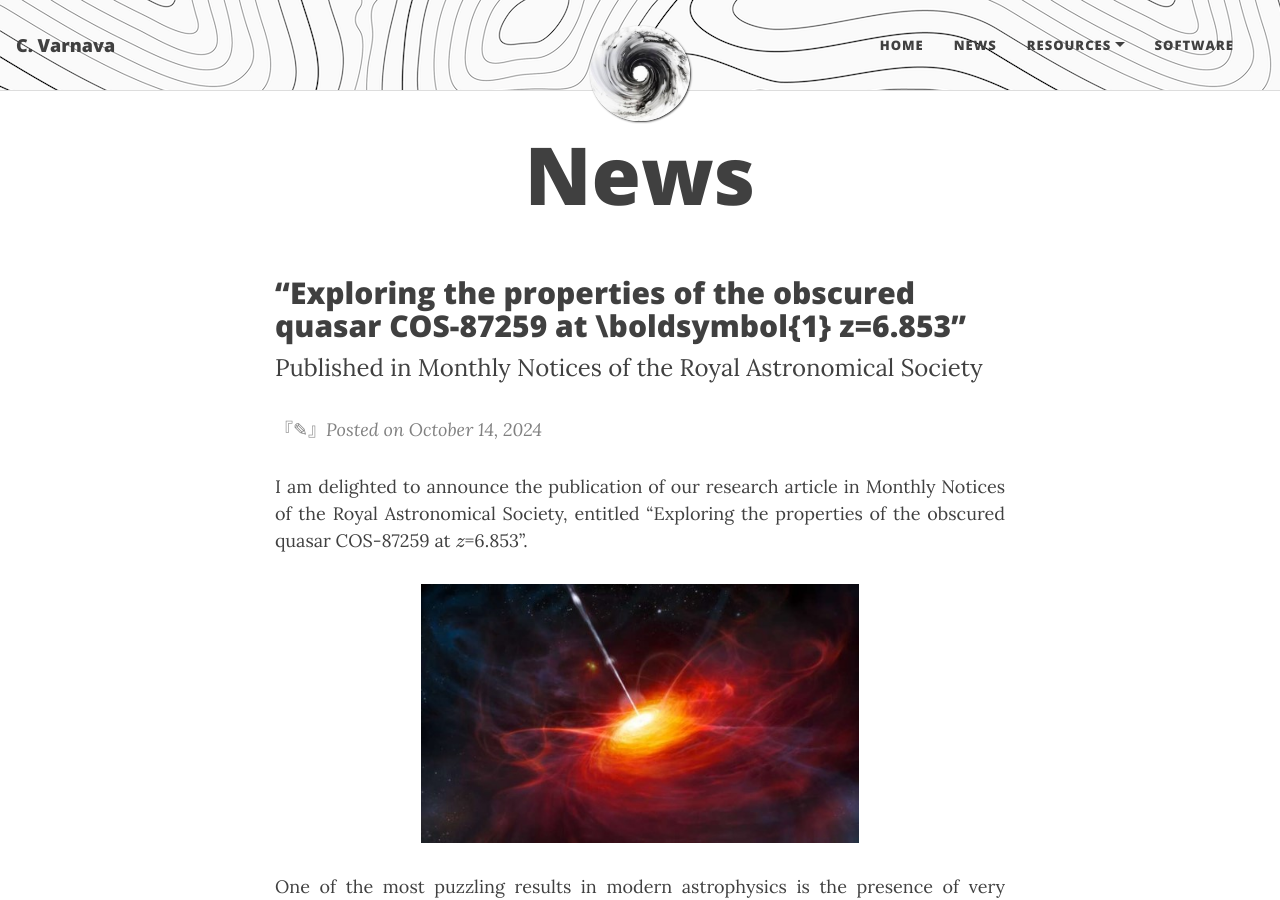
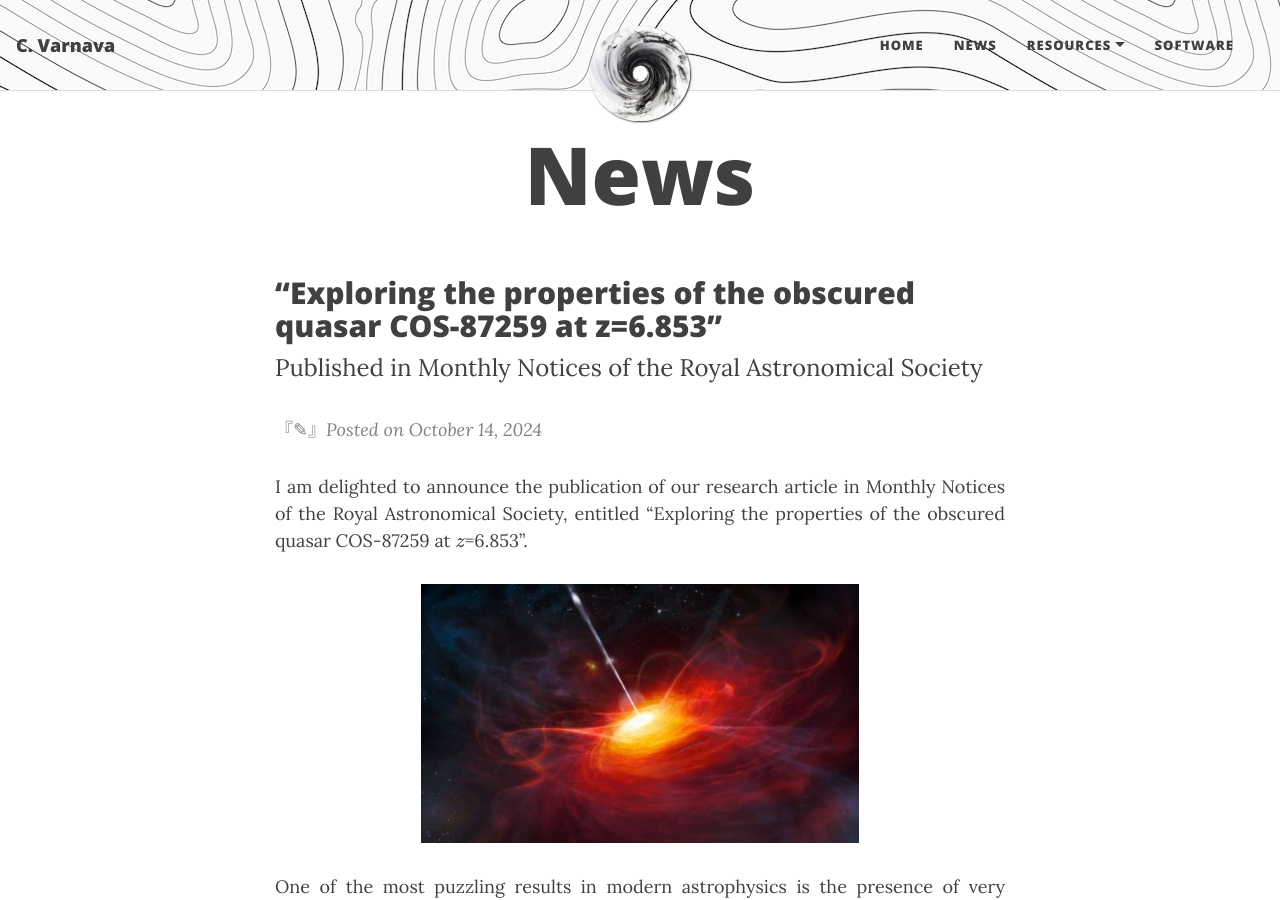
Before and after one commit to ch-var/ch-var.github.io, a Jekyll site: the page built from news.html, in a window 1280 px wide and 900 px high. Built offline with Jekyll 4.4.1, drawn with Linux system fonts in a browser that asks for light colours; formulas are drawn with MathJax 3.

Commit message:
Update news.html

```diff
--- a/news.html
+++ b/news.html
@@ -4,7 +4,7 @@
 mathjax: true
 ---
 <p>
-<h2>“Exploring the properties of the obscured quasar COS-87259 at \boldsymbol{1} z=6.853”</h2>
+<h2>“Exploring the properties of the obscured quasar COS-87259 at z=6.853”</h2>
 <font size="+2">Published in Monthly Notices of the Royal Astronomical Society</font>
 <p>
 <p>
```
